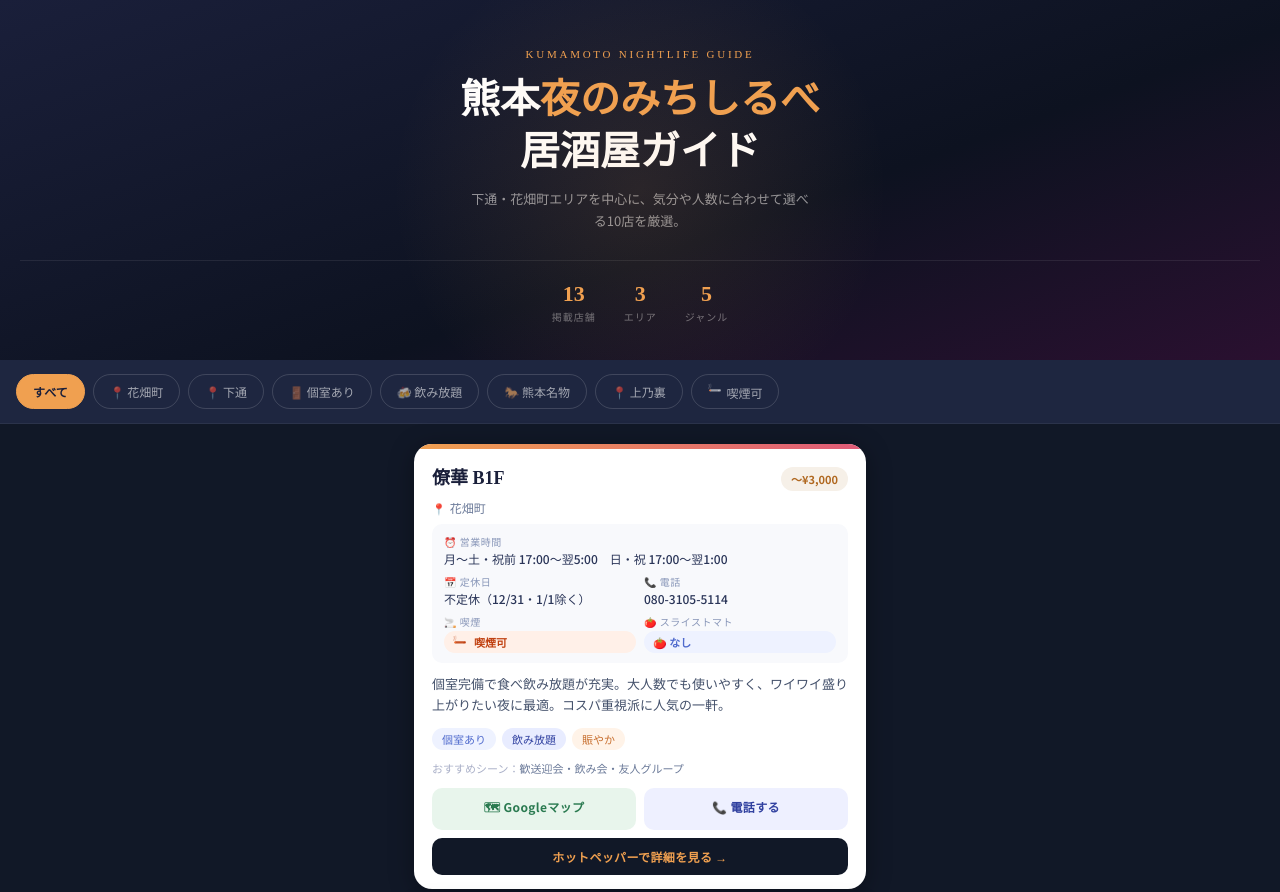
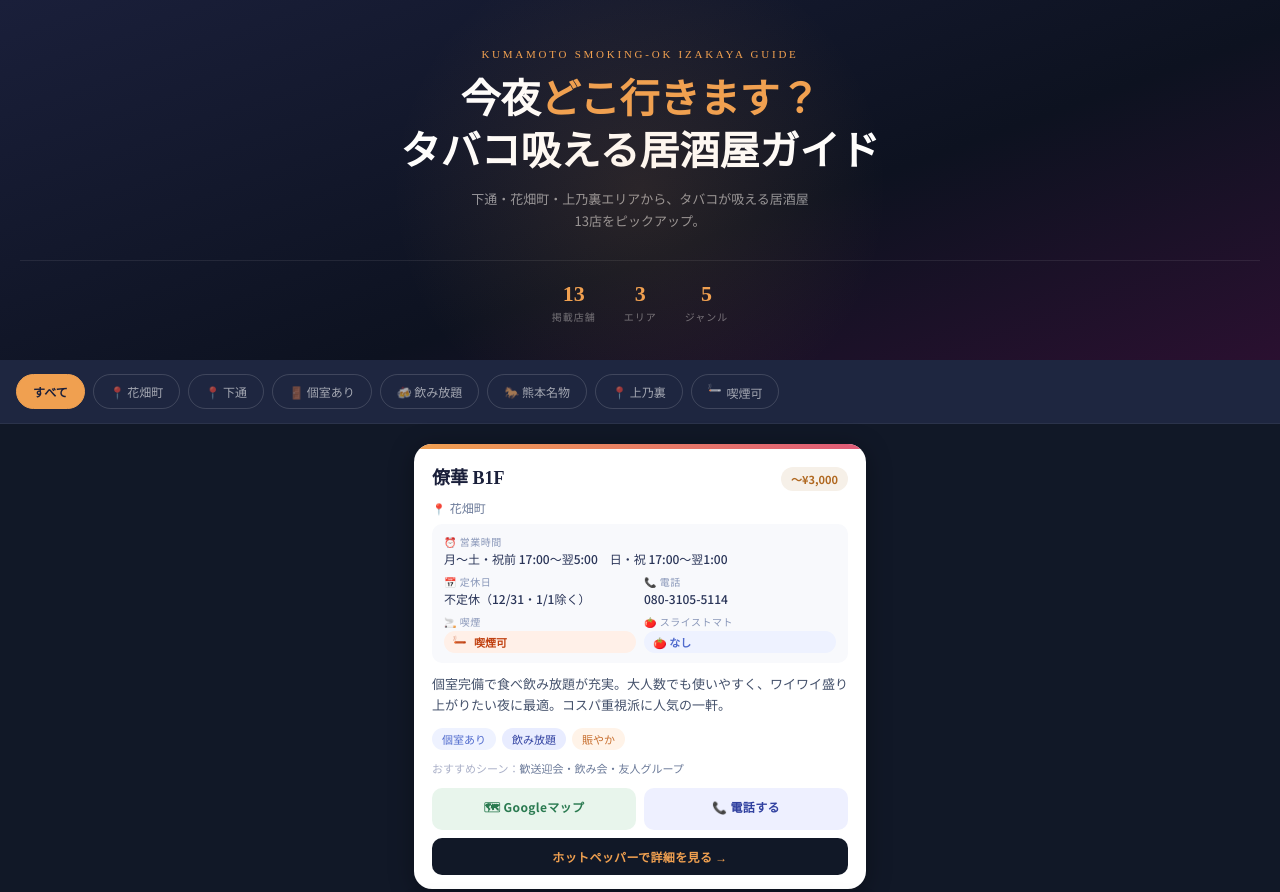
Before and after one commit to okuiya0812/kumamoto-izakaya, a plain HTML site: page index.html in a window 1280 px wide. Shown: the top 892 px of the page. Drawn offline with Linux system fonts and the light colour scheme.

Commit message:
Add files via upload

```diff
--- a/index.html
+++ b/index.html
@@ -3,7 +3,7 @@
 <head>
 <meta charset="UTF-8">
 <meta name="viewport" content="width=device-width, initial-scale=1">
-<title>熊本 夜のみちしるべ｜居酒屋ガイド</title>
+<title>今夜どこ行きます？タバコ吸える居酒屋ガイド</title>
 <link rel="preconnect" href="https://fonts.googleapis.com">
 <link href="https://fonts.googleapis.com/css2?family=Noto+Serif+JP:wght@400;700&family=Noto+Sans+JP:wght@300;400;500;700&display=swap" rel="stylesheet">
 <style>
@@ -340,9 +340,9 @@
 
 <!-- HERO -->
 <div class="hero">
-  <p class="hero-eyebrow">Kumamoto Nightlife Guide</p>
-  <h1 class="hero-title">熊本<span>夜のみちしるべ</span><br>居酒屋ガイド</h1>
-  <p class="hero-sub">下通・花畑町エリアを中心に、気分や人数に合わせて選べる10店を厳選。</p>
+  <p class="hero-eyebrow">Kumamoto Smoking-OK Izakaya Guide</p>
+  <h1 class="hero-title">今夜<span>どこ行きます？</span><br>タバコ吸える居酒屋ガイド</h1>
+  <p class="hero-sub">下通・花畑町・上乃裏エリアから、タバコが吸える居酒屋13店をピックアップ。</p>
   <div class="hero-stats">
     <div class="stat"><div class="stat-num">13</div><div class="stat-label">掲載店舗</div></div>
     <div class="stat"><div class="stat-num">3</div><div class="stat-label">エリア</div></div>
```
